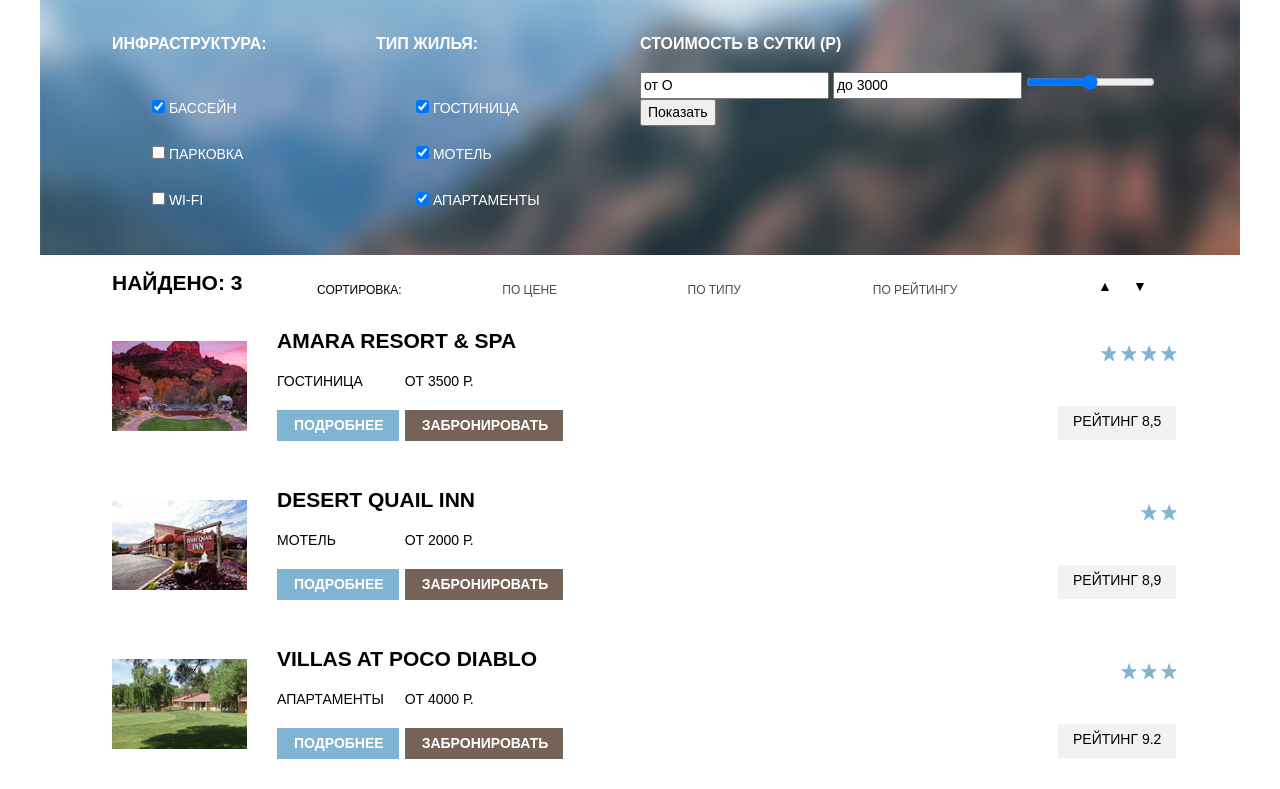
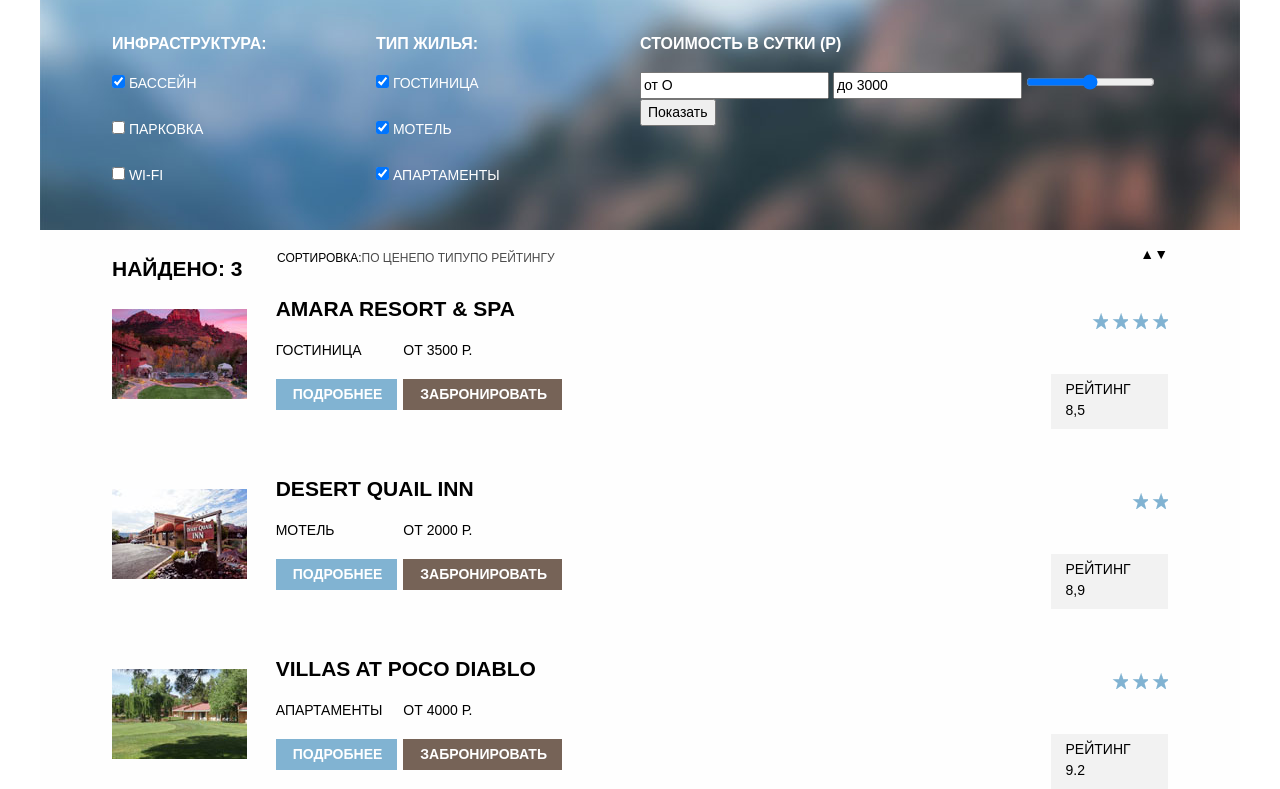
Before and after one commit to Lianella/35601-sedona, a plain HTML site: page catalog.html in a window 1280 px wide. Shown: the part 106-895 px from the top of the page. Drawn offline with Linux system fonts and the light colour scheme.

Commit message:
Сетка #5

```diff
--- a/catalog.html
+++ b/catalog.html
@@ -24,7 +24,7 @@
                     <a href="#">Карта штата</a>
                 </li>
                 <li class="navigation-item">
-                    <a href="catolog.html">Гостиницы</a>
+                    <a href="catalog.html">Гостиницы</a>
                 </li>
             </ul>
         </nav>
@@ -89,7 +89,7 @@
                 <h2>Найдено: 3</h2>
             </div>
             <div class="quest-list">
-                <ul class="quest-picking"> <!--Тот же самый клсас что у section -->
+                <ul class="quest-picking">
                     <li>
                         <span>Сортировка:</span>
                     </li>
--- a/css/style.css
+++ b/css/style.css
@@ -23,9 +23,6 @@ h3 {
     line-height: 24px;
     color: #000000;
 }
-h4 {
-
-}
 p {
 	font-size: 14px;
     line-height: 26px;
@@ -50,19 +47,27 @@ p {
 	justify-content: space-around;
 }
 li {
-	width: 240px;
-    list-style-type: none;}
+    list-style-type: none;
+}
 a {
 	text-decoration: none;
     color: #000000;
 }
-
+ul {
+	padding-left: 0;
+}
 .navigation-list a {
     font-size: 14px;
     line-height: 26px;
     font-weight: bold;
     padding-top: 20px;
 	padding-bottom: 25px;
+}
+.navigation-list li {
+	width: 240px;
+}
+.navigation-list li:nth-child(2) {
+	margin-right:240px;
 }
 .title {
 	display: flex;
@@ -85,7 +90,6 @@ a {
 }
 .description h2 {
 	align-self: center;
-
 	padding-bottom: 30px;
 }
 .description p {
@@ -214,6 +218,9 @@ footer {
 .quest-item li {
 	padding-top: 25px;	/*интервал между списками в форме*/
 }
+.quest-item li:first-child {
+	padding-top: 0;	/*интервал между списками в форме*/
+}
 .quest h2, .quest-price h2 { /* Инфраструктура, Тип жилья, стоимость в сутки*/
 	font-size: 16px;
     line-height: 21px;
@@ -227,28 +234,33 @@ footer {
 }
 .quest-sorting {
 	align-items: flex-end;
+	background-color: #fefefe;
+
+	/*padding-top: 31px;
+	padding-bottom: 34px;*/
 }
 .quest-picking {
 	display: flex;
 	flex-direction: row;
+	align-items: center;
+}
+.quest-picking span {
+	margin-top: 0;
+	margin-bottom: 0;
 }
 .quest-text {
 	width: 165px;
-/*	margin-top: 30px;
-	margin-bottom: 35px;*/
 }
-/*.quest-text span {
-	margin-top: 40px;
-	margin-bottom: 35px;
-}*/
+.quest-text h2 {
+	margin-top: 0;
+	margin-bottom: 0;
+}
 .quest-list {
 	width: 781px;
 	font-size: 12px;
     line-height: 18px;
 }
 .quest-list a {
-	margin-top: 40px;
-	margin-bottom: 36px;
 	opacity: 0.7; /* Значение прозрачности */
     filter: alpha(Opacity=70); /* Прозрачность в IE */
 	color: #000000;
@@ -273,8 +285,13 @@ footer {
 	background: url(../img/sprite-sedona.png) no-repeat;
 	background-position: -35px -5px;
 }*/
-.quest:first-child, .quest-text, .hotels-image {
+.quest:first-child {
 	padding-left: 72px;
+}
+.hotels, .quest-sorting {  /*article с гостиницами */
+	padding-left: 72px;
+	padding-right: 72px;
+	background-color: #fefefe;
 }
 .hotels-image {
 	width: 165px;
@@ -293,7 +310,7 @@ footer {
     font-weight: bold;
 
 }
-.quest-price, .hotel-rating {
+.quest-price {
 	padding-right: 72px;
 }
 .stars {
@@ -320,6 +337,9 @@ i {
 	padding-right: 15px;
 	background-color: #f2f2f2;
 	margin-bottom: 30px;
+}
+.rating span {
+	line-height: 21px;
 }
 .info-link a, .info-span a {
 	font-weight: bold;
```
Also changed, not shown: index.html (+1 -1 lines).
